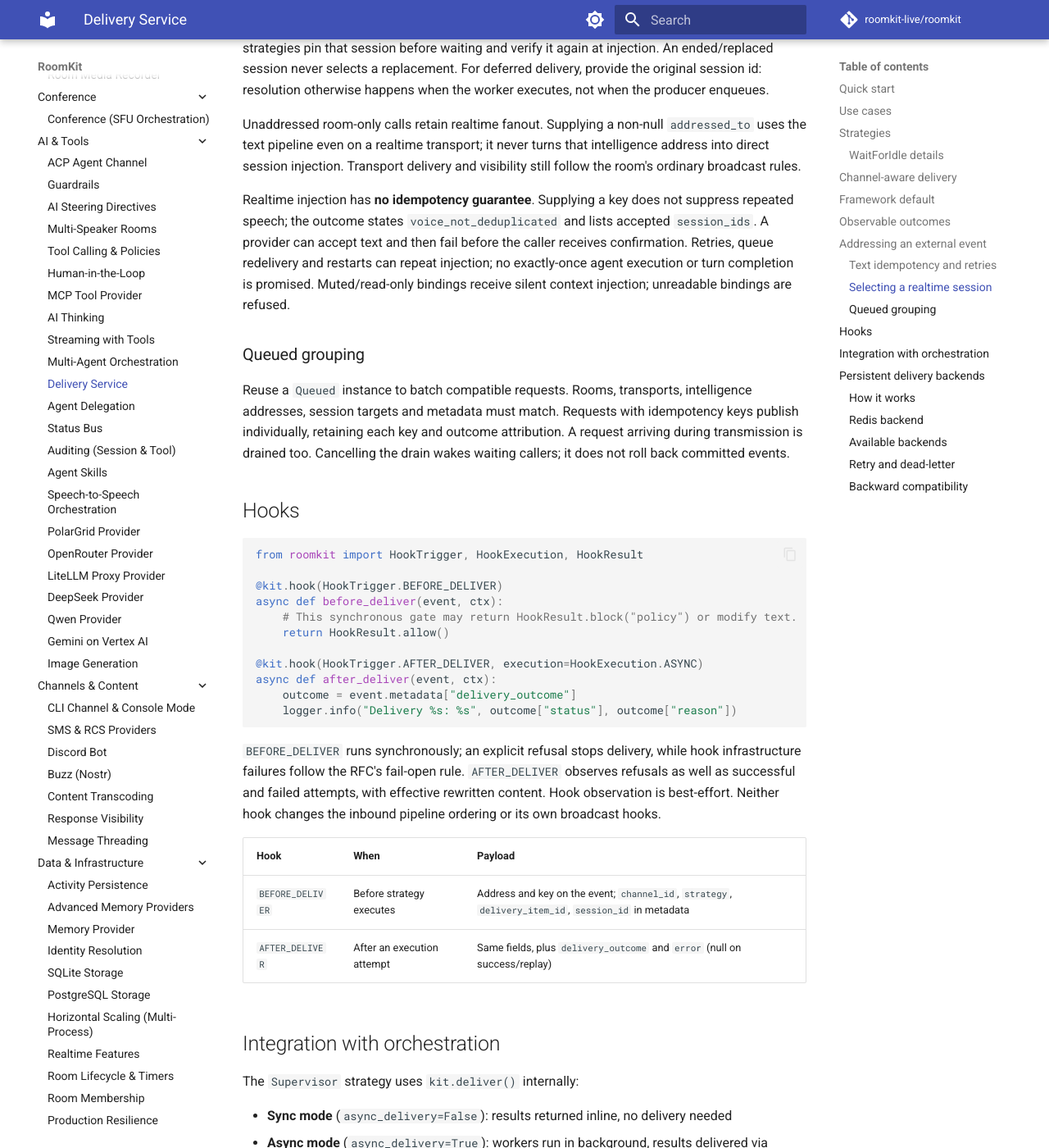
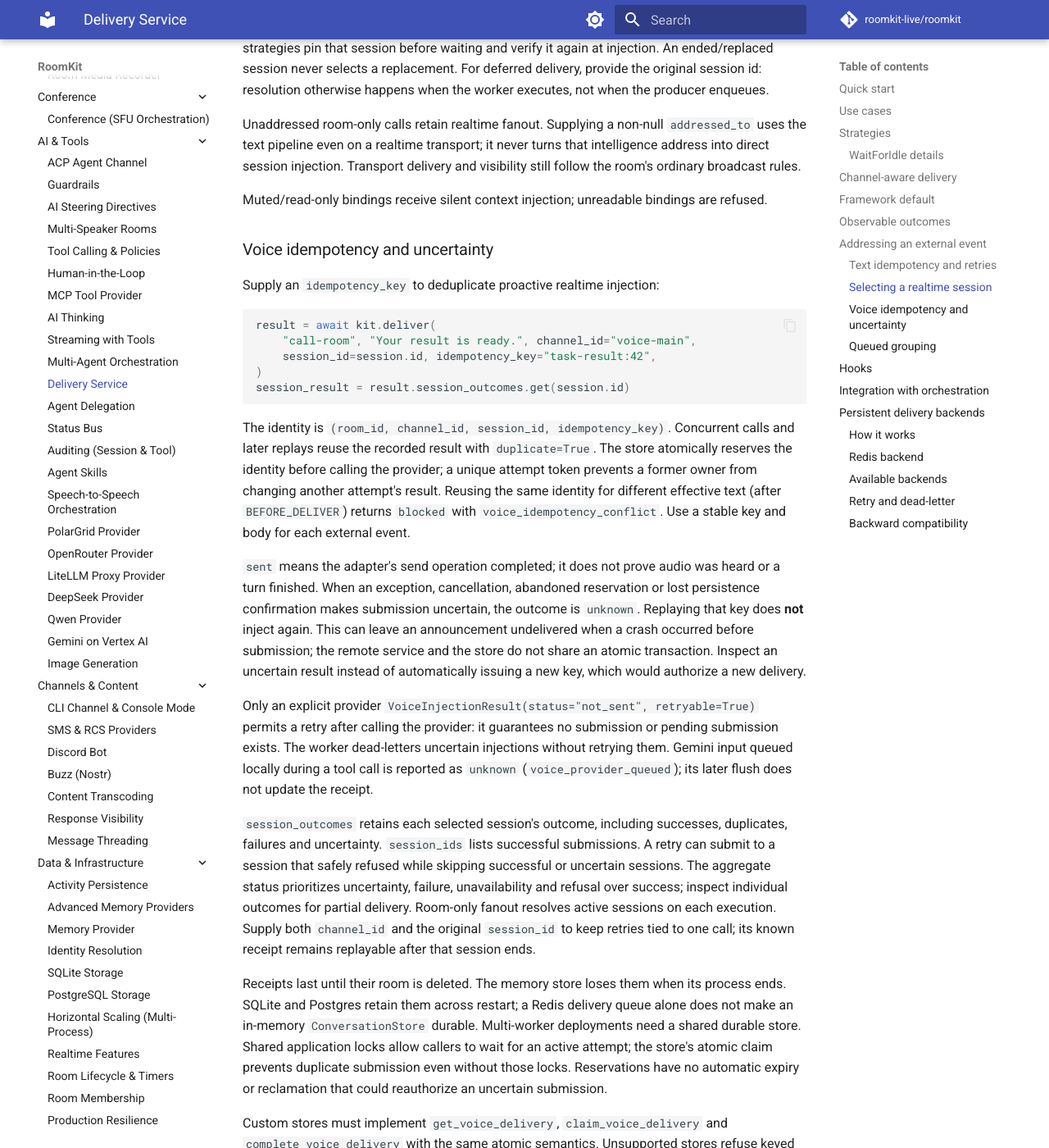
Before and after one commit to roomkit-live/roomkit-docs, an MkDocs documentation site: the page built from docs/guides/delivery.md, in a window 1280 px wide and 1400 px high, scrolled down 4775 px. Shown: the whole window at 82% size. Built offline with MkDocs 1.6.1 and Material for MkDocs 9.7.7, drawn with Linux system fonts in a browser that asks for light colours; comment, search, counter and statistics services are not loaded; some of the changed text lies outside the part shown.

Commit message:
docs(delivery): explain voice deduplication and uncertain outcomes (RMK-174)

````diff
--- a/docs/guides/delivery.md
+++ b/docs/guides/delivery.md
@@ -106,7 +106,7 @@ Every call returns a `DeliveryOutcome`:
 | `blocked` | A hook, room state or permission refused the request. |
 | `unavailable` | A channel, addressed agent or voice session could not be reached. |
 | `failed` | Enqueue, strategy, provider or delivery execution failed. |
-| `unknown` | A custom strategy executed without returning an outcome. |
+| `unknown` | Voice submission is uncertain, or a custom strategy returned no outcome. |
 
 Read `reason` for a machine-readable explanation, `error` for structured failure
 information and `unavailable_targets` for unresolved addresses. `event_id` can be
@@ -209,13 +209,76 @@ Unaddressed room-only calls retain realtime fanout. Supplying a non-null
 turns that intelligence address into direct session injection. Transport delivery
 and visibility still follow the room's ordinary broadcast rules.
 
-Realtime injection has **no idempotency guarantee**. Supplying a key does not
-suppress repeated speech; the outcome states `voice_not_deduplicated` and lists
-accepted `session_ids`. A provider can accept text and then fail before the
-caller receives confirmation. Retries, queue redelivery and restarts can repeat
-injection; no exactly-once agent execution or turn completion is promised.
 Muted/read-only bindings receive silent context injection; unreadable bindings
 are refused.
+
+### Voice idempotency and uncertainty
+
+Supply an `idempotency_key` to deduplicate proactive realtime injection:
+
+```python
+result = await kit.deliver(
+    "call-room", "Your result is ready.", channel_id="voice-main",
+    session_id=session.id, idempotency_key="task-result:42",
+)
+session_result = result.session_outcomes.get(session.id)
+```
+
+The identity is `(room_id, channel_id, session_id, idempotency_key)`. Concurrent
+calls and later replays reuse the recorded result with `duplicate=True`. The
+store atomically reserves the identity before calling the provider; a unique
+attempt token prevents a former owner from changing another attempt's result.
+Reusing the same identity for different effective text (after `BEFORE_DELIVER`)
+returns `blocked` with `voice_idempotency_conflict`. Use a stable key and body
+for each external event.
+
+`sent` means the adapter's send operation completed; it does not prove audio was
+heard or a turn finished. When an exception, cancellation, abandoned reservation
+or lost persistence confirmation makes submission uncertain, the outcome is
+`unknown`. Replaying that key does **not** inject again. This can leave an
+announcement undelivered when a crash occurred before submission; the remote
+service and the store do not share an atomic transaction. Inspect an uncertain
+result instead of automatically issuing a new key, which would authorize a new
+delivery.
+
+Only an explicit provider `VoiceInjectionResult(status="not_sent", retryable=True)`
+permits a retry after calling the provider: it guarantees no submission or pending
+submission exists. The worker dead-letters uncertain injections without retrying
+them. Gemini input queued locally during a tool call is reported as `unknown`
+(`voice_provider_queued`); its later flush does not update the receipt.
+
+`session_outcomes` retains each selected session's outcome, including successes,
+duplicates, failures and uncertainty. `session_ids` lists successful submissions.
+A retry can submit to a session that safely refused while skipping successful
+or uncertain sessions. The aggregate status prioritizes uncertainty, failure,
+unavailability and refusal over success; inspect individual outcomes for partial
+delivery. Room-only fanout resolves active sessions on each execution. Supply
+both `channel_id` and the original `session_id` to keep retries tied to one call;
+its known receipt remains replayable after that session ends.
+
+Receipts last until their room is deleted. The memory store loses them when its
+process ends. SQLite and Postgres retain them across restart; a Redis delivery
+queue alone does not make an in-memory `ConversationStore` durable. Multi-worker
+deployments need a shared durable store. Shared application locks allow callers
+to wait for an active attempt; the store's atomic claim prevents duplicate
+submission even without those locks. Reservations have no automatic expiry or
+reclamation that could reauthorize an uncertain submission.
+
+Custom stores must implement `get_voice_delivery`, `claim_voice_delivery` and
+`complete_voice_delivery` with the same atomic semantics. Unsupported stores
+refuse keyed voice delivery before sending (`voice_idempotency_unsupported`).
+Custom realtime providers may still return `None`, but this reports `unknown`
+(`voice_acceptance_unreported`); return `VoiceInjectionResult` to report a known
+submission boundary. `ON_REALTIME_TEXT_INJECTED` fires only for a provider's
+explicit `sent` result. `AFTER_DELIVER` exposes all ordinary attempt outcomes.
+
+Calls without a key and direct `channel.inject_text()` calls do not use these
+reservations. The feature does not resume interrupted agent turns.
+
+Run the [voice idempotency example](https://github.com/roomkit-live/roomkit/blob/main/examples/voice_delivery_idempotency.py)
+with `uv run python examples/voice_delivery_idempotency.py`. It demonstrates
+concurrent delivery, a lost confirmation, a safe retry and a SQLite restart using
+mock audio providers, with no credentials or network service.
 
 ### Queued grouping
 
@@ -301,7 +364,7 @@ When a `delivery_backend` is configured:
 1. `kit.deliver()` serializes the request into a `DeliveryItem` and calls `backend.enqueue()`
 2. A background worker loop calls `backend.dequeue()` to claim items
 3. The worker deserializes the strategy and executes `strategy.deliver()`
-4. Consume sent/refused items with `ack()`; retry transient unavailable/failed outcomes with `nack()`; dead-letter non-retryable failures.
+4. Consume sent/refused items with `ack()`; retry transient unavailable/failed outcomes with `nack()`; dead-letter non-retryable failures and uncertain voice submissions.
 
 ```
 kit.deliver()
````
Also changed, not shown: docs/api/delivery.md (+4 -0 lines), docs/api/store.md (+6 -0 lines), docs/features.md (+1 -0 lines).
